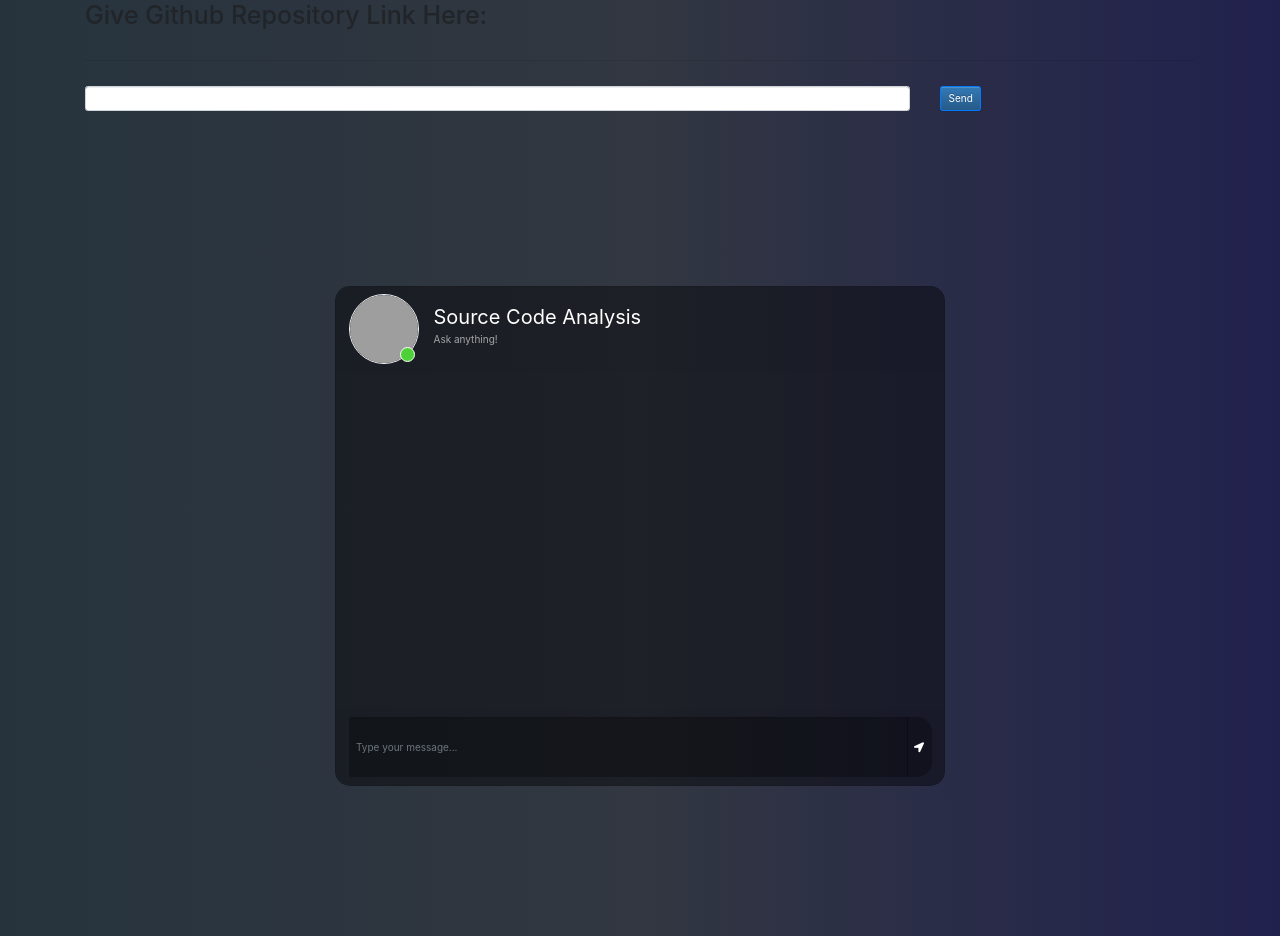
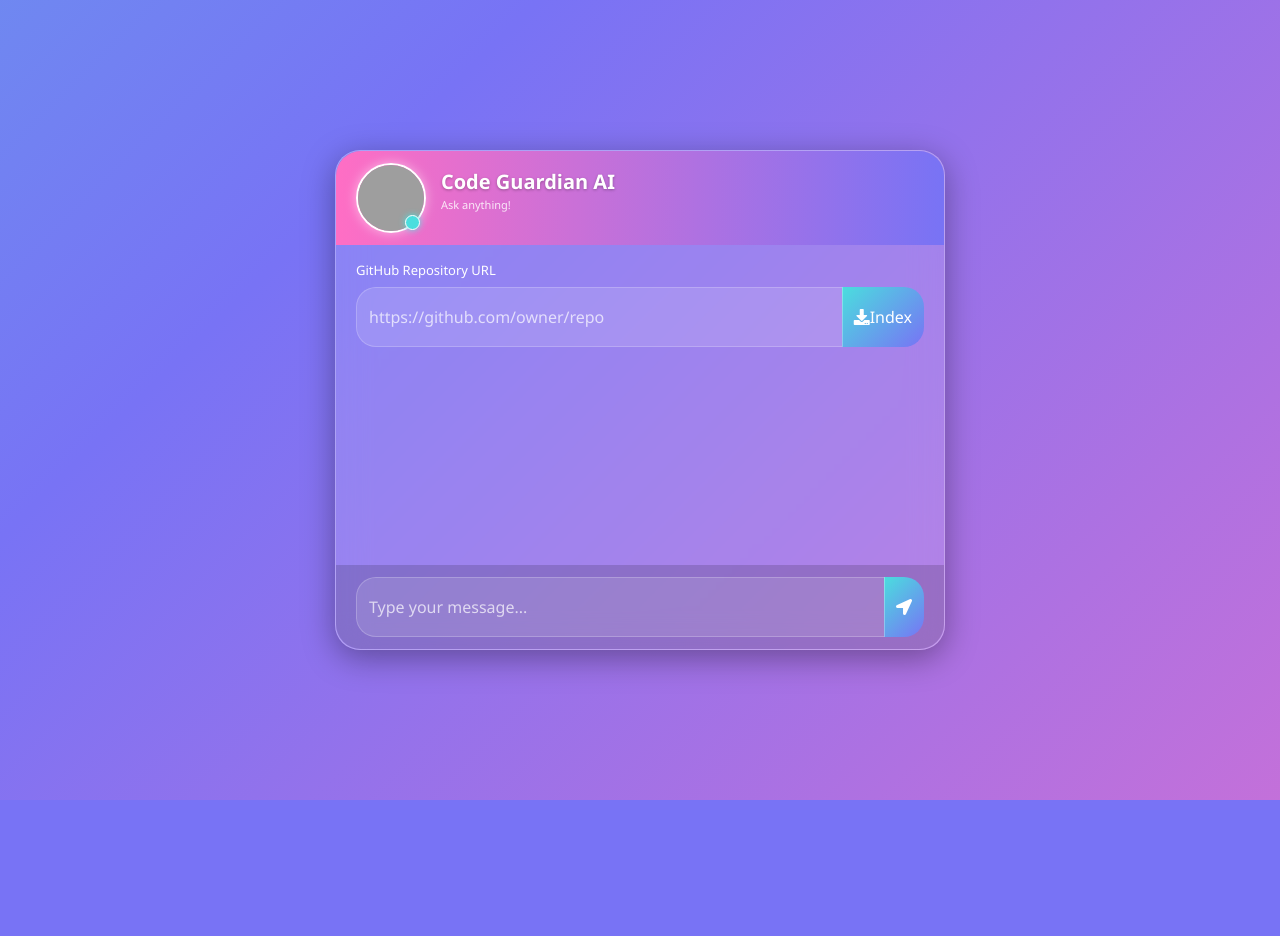
Before and after one commit to MalempatiGnapika/Auto-code-analyzer, a Flask app: page / in a window 1280 px wide. After the commit the page ends 800 px from the top, so only its background shows below. Run offline with Flask 3, Linux system fonts and the light colour scheme; some libraries are stand-ins or nearby versions; grey boxes are pictures that could not be loaded.

Commit message:
Fix indexing bugs, add multi-file support

```diff
--- a/app.py
+++ b/app.py
@@ -1,52 +1,168 @@
-from langchain.vectorstores import Chroma
-from src.helper import load_embedding
+from langchain_chroma import Chroma
+from langchain.prompts import PromptTemplate
+from src.helper import load_embedding, repo_ingestion
 from dotenv import load_dotenv
 import os
-from src.helper import repo_ingestion
+import shutil
+import stat
+import subprocess
+import sys
+import time
 from flask import Flask, render_template, jsonify, request
-from langchain.llms import Cohere
+from langchain_cohere import ChatCohere
 from langchain.memory import ConversationSummaryMemory
 from langchain.chains import ConversationalRetrievalChain
 
 app = Flask(__name__)
-
 load_dotenv()
 
 COHERE_API_KEY = os.environ.get('COHERE_API_KEY')
 os.environ["COHERE_API_KEY"] = COHERE_API_KEY
 
 embeddings = load_embedding()
-persist_directory ="db"
-# Now we can load the persisted database from disk, and use it as normal.
-vectordb = Chroma(persist_directory=persist_directory,
-                  embedding_function=embeddings)
+llm = ChatCohere(model="command-a-03-2025", temperature=0.4)
 
-llm = Cohere(model="command", temperature=0.4)
-memory = ConversationSummaryMemory(llm=llm, memory_key = "chat_history", return_messages=True)
-qa = ConversationalRetrievalChain.from_llm(llm, retriever=vectordb.as_retriever(search_type="mmr", search_kwargs={"k":3}), memory=memory)
+qa_prompt = PromptTemplate(
+    template=(
+        "You are Code Guardian AI, an assistant that answers questions about a codebase. "
+        "Always answer in English, clearly and concisely, using only the context below. "
+        "Each piece of context is labeled with the file it came from — always cite the "
+        "exact file name for every fact you state. If something is not present in the "
+        "context, say so rather than guessing.\n\n"
+        "Context:\n{context}\n\n"
+        "Chat History:\n{chat_history}\n\n"
+        "Question: {question}\n"
+        "Answer in English, citing file names:"
+    ),
+    input_variables=["context", "chat_history", "question"],
+)
+
+document_prompt = PromptTemplate(
+    input_variables=["page_content", "source"],
+    template="File: {source}\n---\n{page_content}"
+)
+
+state = {"vectordb": None, "qa": None, "persist_directory": None}
+
+
+def _remove_readonly(func, path, exc_info):
+    os.chmod(path, stat.S_IWRITE)
+    func(path)
+
+
+def load_qa_chain(persist_directory):
+    memory = ConversationSummaryMemory(llm=llm, memory_key="chat_history", return_messages=True)
+    vectordb = Chroma(persist_directory=persist_directory, embedding_function=embeddings)
+    qa = ConversationalRetrievalChain.from_llm(
+        llm,
+        retriever=vectordb.as_retriever(search_type="mmr", search_kwargs={"k": 8, "fetch_k": 20}),
+        memory=memory,
+        combine_docs_chain_kwargs={
+            "prompt": qa_prompt,
+            "document_prompt": document_prompt,
+        },
+    )
+    state["vectordb"] = vectordb
+    state["qa"] = qa
+    state["persist_directory"] = persist_directory
+
+
+def cleanup_old_indexes(keep_directory, base="db_store"):
+    if not os.path.exists(base):
+        return
+    for name in os.listdir(base):
+        full_path = os.path.join(base, name)
+        if full_path == keep_directory:
+            continue
+        try:
+            shutil.rmtree(full_path, onerror=_remove_readonly)
+        except Exception as e:
+            print(f"Skipped cleanup of {full_path}: {e}")
+
+
+def get_known_sources():
+    if state["vectordb"] is None:
+        return []
+    data = state["vectordb"].get()
+    return sorted(set(m["source"] for m in data["metadatas"]))
+
+
+def find_matching_source(question, known_sources):
+    q_lower = question.lower()
+    for src in known_sources:
+        basename = os.path.basename(src).lower()
+        if basename and basename in q_lower:
+            return src
+    return None
+
+
+def answer_whole_file(question, source):
+    data = state["vectordb"].get(where={"source": source})
+    chunks = data["documents"]
+    full_context = f"File: {source}\n---\n" + "\n\n".join(chunks)
+
+    prompt = (
+        "You are Code Guardian AI. Using ONLY the following complete file content, "
+        "answer the question thoroughly and in English, covering every relevant part "
+        "of the file, not just one section.\n\n"
+        f"{full_context}\n\n"
+        f"Question: {question}\n"
+        "Answer in English:"
+    )
+    response = llm.invoke(prompt)
+    return response.content if hasattr(response, "content") else str(response)
+
 
 @app.route('/', methods=["GET", "POST"])
 def index():
     return render_template('index.html')
 
+
 @app.route('/chatbot', methods=["GET", "POST"])
 def gitRepo():
     if request.method == 'POST':
         user_input = request.form['question']
+
         repo_ingestion(user_input)
-        os.system("python store_index.py")
-    return jsonify({"response": str(user_input) })
+
+        new_persist_directory = os.path.join("db_store", f"index_{int(time.time())}")
+        subprocess.run(
+            [sys.executable, "store_index.py", new_persist_directory],
+            check=True,
+        )
+
+        load_qa_chain(new_persist_directory)
+        cleanup_old_indexes(new_persist_directory)
+
+    return jsonify({"response": str(user_input)})
+
 
 @app.route("/get", methods=["GET", "POST"])
 def chat():
     msg = request.form["msg"]
-    input = msg
-    print(input)
-    if input == "clear":
-        os.system("rm -rf repo")
-    result = qa(input)
+    input_text = msg
+    print(input_text)
+
+    if input_text == "clear":
+        if os.path.exists("repo"):
+            shutil.rmtree("repo", onerror=_remove_readonly)
+        return "Repository cleared."
+
+    if state["qa"] is None:
+        return "Please index a repository first."
+
+    known_sources = get_known_sources()
+    matched_source = find_matching_source(input_text, known_sources)
+
+    if matched_source:
+        answer = answer_whole_file(input_text, matched_source)
+        print(answer)
+        return str(answer)
+
+    result = state["qa"](input_text)
     print(result['answer'])
     return str(result["answer"])
 
+
 if __name__ == '__main__':
-    app.run(host="0.0.0.0",port=8080,debug=True)
+    app.run(host="0.0.0.0", port=8080, debug=True, use_reloader=False)
--- a/static/style.css
+++ b/static/style.css
@@ -1,9 +1,16 @@
 body,html{
 	height: 100%;
 	margin: 0;
-	background: rgb(44, 47, 59);
-   background: -webkit-linear-gradient(to right, rgb(40, 59, 34), rgb(54, 60, 70), rgb(32, 32, 43));
-	background: linear-gradient(to right, rgb(38, 51, 61), rgb(50, 55, 65), rgb(33, 33, 78));
+	background: linear-gradient(-45deg, #ff6ec4, #7873f5, #4adede, #ff9a44);
+	background-size: 400% 400%;
+	animation: gradientShift 15s ease infinite;
+	font-family: 'Segoe UI', Tahoma, Geneva, Verdana, sans-serif;
+}
+
+@keyframes gradientShift {
+	0%   { background-position: 0% 50%; }
+	50%  { background-position: 100% 50%; }
+	100% { background-position: 0% 50%; }
 }
 
 .chat{
@@ -12,8 +19,12 @@ body,html{
 }
 .card{
 	height: 500px;
-	border-radius: 15px !important;
-	background-color: rgba(0,0,0,0.4) !important;
+	border-radius: 25px !important;
+	background: rgba(255, 255, 255, 0.12) !important;
+	backdrop-filter: blur(16px);
+	-webkit-backdrop-filter: blur(16px);
+	border: 1px solid rgba(255, 255, 255, 0.25) !important;
+	box-shadow: 0 8px 32px rgba(0, 0, 0, 0.35);
 }
 .contacts_body{
 	padding:  0.75rem 0 !important;
@@ -24,19 +35,21 @@ body,html{
 	overflow-y: auto;
 }
 .card-header{
-	border-radius: 15px 15px 0 0 !important;
+	border-radius: 25px 25px 0 0 !important;
 	border-bottom: 0 !important;
+	background: linear-gradient(90deg, #ff6ec4, #7873f5) !important;
 }
 .card-footer{
-border-radius: 0 0 15px 15px !important;
+	border-radius: 0 0 25px 25px !important;
 	border-top: 0 !important;
+	background: rgba(0, 0, 0, 0.15) !important;
 }
 .container{
 	align-content: center;
 }
 .search{
-	border-radius: 15px 0 0 15px !important;
-	background-color: rgba(0,0,0,0.3) !important;
+	border-radius: 20px 0 0 20px !important;
+	background-color: rgba(255,255,255,0.15) !important;
 	border:0 !important;
 	color:white !important;
 }
@@ -45,33 +58,42 @@ border-radius: 0 0 15px 15px !important;
    outline:0px !important;
 }
 .type_msg{
-	background-color: rgba(0,0,0,0.3) !important;
-	border:0 !important;
+	background-color: rgba(255,255,255,0.12) !important;
+	border: 1px solid rgba(255,255,255,0.3) !important;
 	color:white !important;
 	height: 60px !important;
 	overflow-y: auto;
+	border-radius: 20px 0 0 20px !important;
+}
+.type_msg::placeholder{
+	color: rgba(255,255,255,0.7) !important;
 }
 	.type_msg:focus{
-	 box-shadow:none !important;
+	 box-shadow: 0 0 12px rgba(255, 110, 196, 0.6) !important;
    outline:0px !important;
 }
 .attach_btn{
-	border-radius: 15px 0 0 15px !important;
-	background-color: rgba(0,0,0,0.3) !important;
+	border-radius: 20px 0 0 20px !important;
+	background: linear-gradient(135deg, #ff6ec4, #7873f5) !important;
 	border:0 !important;
 	color: white !important;
 	cursor: pointer;
 }
 .send_btn{
-	border-radius: 0 15px 15px 0 !important;
-	background-color: rgba(0,0,0,0.3) !important;
+	border-radius: 0 20px 20px 0 !important;
+	background: linear-gradient(135deg, #4adede, #7873f5) !important;
 	border:0 !important;
 	color: white !important;
 	cursor: pointer;
+	transition: transform 0.15s ease, box-shadow 0.15s ease;
+}
+.send_btn:hover{
+	transform: scale(1.08);
+	box-shadow: 0 0 14px rgba(74, 222, 222, 0.7);
 }
 .search_btn{
-	border-radius: 0 15px 15px 0 !important;
-	background-color: rgba(0,0,0,0.3) !important;
+	border-radius: 0 20px 20px 0 !important;
+	background: linear-gradient(135deg, #ff9a44, #ff6ec4) !important;
 	border:0 !important;
 	color: white !important;
 	cursor: pointer;
@@ -84,21 +106,21 @@ border-radius: 0 0 15px 15px !important;
 	width: 100% !important;
 	padding: 5px 10px;
 	margin-bottom: 15px !important;
+	border-radius: 12px;
 }
 .active{
-	background-color: rgba(0,0,0,0.3);
+	background: linear-gradient(90deg, rgba(255,110,196,0.3), rgba(120,115,245,0.3));
 }
 .user_img{
 	height: 70px;
 	width: 70px;
-	border:1.5px solid #f5f6fa;
-
+	border: 2px solid #fff;
+	box-shadow: 0 0 12px rgba(255, 255, 255, 0.5);
 }
 .user_img_msg{
 	height: 40px;
 	width: 40px;
-	border:1.5px solid #f5f6fa;
-
+	border: 2px solid #fff;
 }
 .img_cont{
 	position: relative;
@@ -113,14 +135,16 @@ border-radius: 0 0 15px 15px !important;
 	position: absolute;
 	height: 15px;
 	width:15px;
-	background-color: #4cd137;
+	background-color: #4adede;
 	border-radius: 50%;
 	bottom: 0.2em;
 	right: 0.4em;
 	border:1.5px solid white;
+	box-shadow: 0 0 6px #4adede;
 }
 .offline{
-	background-color: #c23616 !important;
+	background-color: #ff4b5c !important;
+	box-shadow: none;
 }
 .user_info{
 	margin-top: auto;
@@ -130,10 +154,12 @@ border-radius: 0 0 15px 15px !important;
 .user_info span{
 	font-size: 20px;
 	color: white;
+	font-weight: 700;
+	text-shadow: 0 1px 3px rgba(0,0,0,0.3);
 }
 .user_info p{
-	font-size: 10px;
-	color: rgba(255,255,255,0.6);
+	font-size: 11px;
+	color: rgba(255,255,255,0.85);
 }
 .video_cam{
 	margin-left: 50px;
--- a/templates/index.html
+++ b/templates/index.html
@@ -1,106 +1,13 @@
 <!DOCTYPE html>
-<html lang="en" dir="ltr">
+<html lang="en">
 <head>
     <meta charset="utf-8">
-
-    <meta charset="utf-8">
-    <meta http-equiv="x-ua-compatible" content="ie=edge">
-    <meta name="description" content="">
     <meta name="viewport" content="width=device-width, initial-scale=1">
-
-    <title>Source Code</title>
-
-    <link rel="stylesheet" href="https://maxcdn.bootstrapcdn.com/bootstrap/3.3.7/css/bootstrap.min.css" integrity="sha384-BVYiiSIFeK1dGmJRAkycuHAHRg32OmUcww7on3RYdg4Va+PmSTsz/K68vbdEjh4u" crossorigin="anonymous">
-    <link rel="stylesheet" href="https://maxcdn.bootstrapcdn.com/bootstrap/3.3.7/css/bootstrap-theme.min.css" integrity="sha384-rHyoN1iRsVXV4nD0JutlnGaslCJuC7uwjduW9SVrLvRYooPp2bWYgmgJQIXwl/Sp" crossorigin="anonymous">
-
-  </head>
-  <body style="background-color:pink;">
-    <div class="container">
-      <h1>Give Github Repository Link Here:</h1>
-      <br>
-      <hr>
-      <br>
-
-        <div class="row">
-          <div class="col-lg-9">
-            <input class="form-control" type="text" name="question" id="question">
-
-          </div>
-          <div class="col-lg-3">
-            <!-- <button class="btn btn-primary btn-block" id="submit-button">Send</button> -->
-            <button type="button" class="btn btn-primary" id="submit-button">Send</button>
-          </div>
-        </div>
-        <br>
-        <div class="row">
-          <div class="col">
-            <p id="response"></p>
-          </div>
-        </div>
-
-    </div>
-
-    <script src="/static/jquery.min.js" ></script>
-
-    <script src="https://maxcdn.bootstrapcdn.com/bootstrap/3.3.7/js/bootstrap.min.js" integrity="sha384-Tc5IQib027qvyjSMfHjOMaLkfuWVxZxUPnCJA7l2mCWNIpG9mGCD8wGNIcPD7Txa" crossorigin="anonymous"></script>
-
-
-    <script>
-
-
-      jQuery(document).ready(function() {
-
-        $("#submit-button").click(function(e) {
-          e.preventDefault();
-
-
-          $.ajax({
-              type: "POST",
-              url: "/chatbot",
-              data: {
-                  question: $("#question").val()
-              },
-              success: function(result) {
-                $("#response").append("<br>Me: "+$("#question").val()+ "<br> response: "+result.response);
-                $("#question").val("")
-              },
-              error: function(result) {
-                  alert('error');
-              }
-          });
-
-
-
-        });
-
-      });
-
-
-    </script>
-
-  </body>
-</html>
-
-
-
-
-
-
-
-<link href="//maxcdn.bootstrapcdn.com/bootstrap/4.1.1/css/bootstrap.min.css" rel="stylesheet" id="bootstrap-css">
-<script src="//maxcdn.bootstrapcdn.com/bootstrap/4.1.1/js/bootstrap.min.js"></script>
-<script src="//cdnjs.cloudflare.com/ajax/libs/jquery/3.2.1/jquery.min.js"></script>
-
-<!DOCTYPE html>
-<html>
-	<head>
+    <title>Code Guardian AI</title>
     <link rel="stylesheet" href="https://stackpath.bootstrapcdn.com/bootstrap/4.1.3/css/bootstrap.min.css" integrity="sha384-MCw98/SFnGE8fJT3GXwEOngsV7Zt27NXFoaoApmYm81iuXoPkFOJwJ8ERdknLPMO" crossorigin="anonymous">
     <link rel="stylesheet" href="https://use.fontawesome.com/releases/v5.5.0/css/all.css" integrity="sha384-B4dIYHKNBt8Bc12p+WXckhzcICo0wtJAoU8YZTY5qE0Id1GSseTk6S+L3BlXeVIU" crossorigin="anonymous">
-		<script src="https://ajax.googleapis.com/ajax/libs/jquery/3.3.1/jquery.min.js"></script>
     <link rel="stylesheet" type="text/css" href="{{ url_for('static', filename='style.css')}}"/>
 </head>
-
-
 <body>
     <div class="container-fluid h-100">
         <div class="row justify-content-center h-100">
@@ -109,20 +16,28 @@
                     <div class="card-header msg_head">
                         <div class="d-flex bd-highlight">
                             <div class="img_cont">
-									<!-- <img src="https://i.ibb.co/fSNP7Rz/icons8-chatgpt-512.png" class="rounded-circle user_img"> -->
                                 <img src="https://cdn-icons-png.flaticon.com/512/1802/1802977.png" class="rounded-circle user_img">
                                 <span class="online_icon"></span>
                             </div>
                             <div class="user_info">
-									<span>Source Code Analysis</span>
+                                <span>Code Guardian AI</span>
                                 <p>Ask anything!</p>
                             </div>
                         </div>
                     </div>
-						<div id="messageFormeight" class="card-body msg_card_body">
 
+                    <div class="card-body" style="padding: 12px 20px;">
+                        <label style="color: white; font-size: 13px; margin-bottom: 6px;">GitHub Repository URL</label>
+                        <div class="input-group">
+                            <input type="text" class="form-control type_msg" id="question" placeholder="https://github.com/owner/repo" autocomplete="off">
+                            <div class="input-group-append">
+                                <button type="button" class="input-group-text send_btn" id="submit-button"><i class="fas fa-download"></i> Index</button>
+                            </div>
+                        </div>
+                    </div>
 
-						</div>
+                    <div id="messageFormeight" class="card-body msg_card_body"></div>
+
                     <div class="card-footer">
                         <form id="messageArea" class="input-group">
                             <input type="text" id="text" name="msg" placeholder="Type your message..." autocomplete="off" class="form-control type_msg" required/>
@@ -136,34 +51,58 @@
         </div>
     </div>
 
+    <script src="/static/jquery.min.js"></script>
+    <script src="https://stackpath.bootstrapcdn.com/bootstrap/4.1.3/js/bootstrap.min.js"></script>
+
     <script>
         $(document).ready(function() {
+            $("#submit-button").click(function(e) {
+                e.preventDefault();
+                var repoUrl = $("#question").val();
+                if (!repoUrl) { return; }
+
+                $("#messageFormeight").append(
+                    '<div class="d-flex justify-content-start mb-4"><div class="msg_cotainer">Indexing <b>' + repoUrl + '</b>... this may take a moment.</div></div>'
+                );
+
+                $.ajax({
+                    type: "POST",
+                    url: "/chatbot",
+                    data: { question: repoUrl },
+                    success: function(result) {
+                        $("#messageFormeight").append(
+                            '<div class="d-flex justify-content-start mb-4"><div class="msg_cotainer">Repository indexed. Ask me anything about the code!</div></div>'
+                        );
+                    },
+                    error: function(result) {
+                        $("#messageFormeight").append(
+                            '<div class="d-flex justify-content-start mb-4"><div class="msg_cotainer">Indexing failed. Check the server terminal for details.</div></div>'
+                        );
+                    }
+                });
+            });
+
             $("#messageArea").on("submit", function(event) {
+                event.preventDefault();
                 const date = new Date();
-					const hour = date.getHours();
-					const minute = date.getMinutes();
-					const str_time = hour+":"+minute;
+                const str_time = date.getHours() + ":" + date.getMinutes();
                 var rawText = $("#text").val();
 
-					var userHtml = '<div class="d-flex justify-content-end mb-4"><div class="msg_cotainer_send">' + rawText + '<span class="msg_time_send">'+ str_time + '</span></div><div class="img_cont_msg"><img src="https://i.ibb.co/d5b84Xw/Untitled-design.png" class="rounded-circle user_img_msg"></div></div>';
+                var userHtml = '<div class="d-flex justify-content-end mb-4"><div class="msg_cotainer_send">' + rawText + '<span class="msg_time_send">' + str_time + '</span></div><div class="img_cont_msg"><img src="https://i.ibb.co/d5b84Xw/Untitled-design.png" class="rounded-circle user_img_msg"></div></div>';
 
                 $("#text").val("");
                 $("#messageFormeight").append(userHtml);
 
                 $.ajax({
-						data: {
-							msg: rawText,
-						},
+                    data: { msg: rawText },
                     type: "POST",
                     url: "/get",
                 }).done(function(data) {
                     var botHtml = '<div class="d-flex justify-content-start mb-4"><div class="img_cont_msg"><img src="https://p7.hiclipart.com/preview/1010/961/279/computer-icons-source-code-html-coding.jpg" class="rounded-circle user_img_msg"></div><div class="msg_cotainer">' + data + '<span class="msg_time">' + str_time + '</span></div></div>';
                     $("#messageFormeight").append($.parseHTML(botHtml));
                 });
-					event.preventDefault();
             });
         });
     </script>
-
 </body>
 </html>
```
Also changed, not shown: other parts of static/style.css (+16 -10 lines), check_db.py (added, +12 -0 lines), src/helper.py (+35 -7 lines), store_index.py (+11 -1 lines), README.md, 2 other files. Lines whose indentation alone changed are shown as unchanged.
